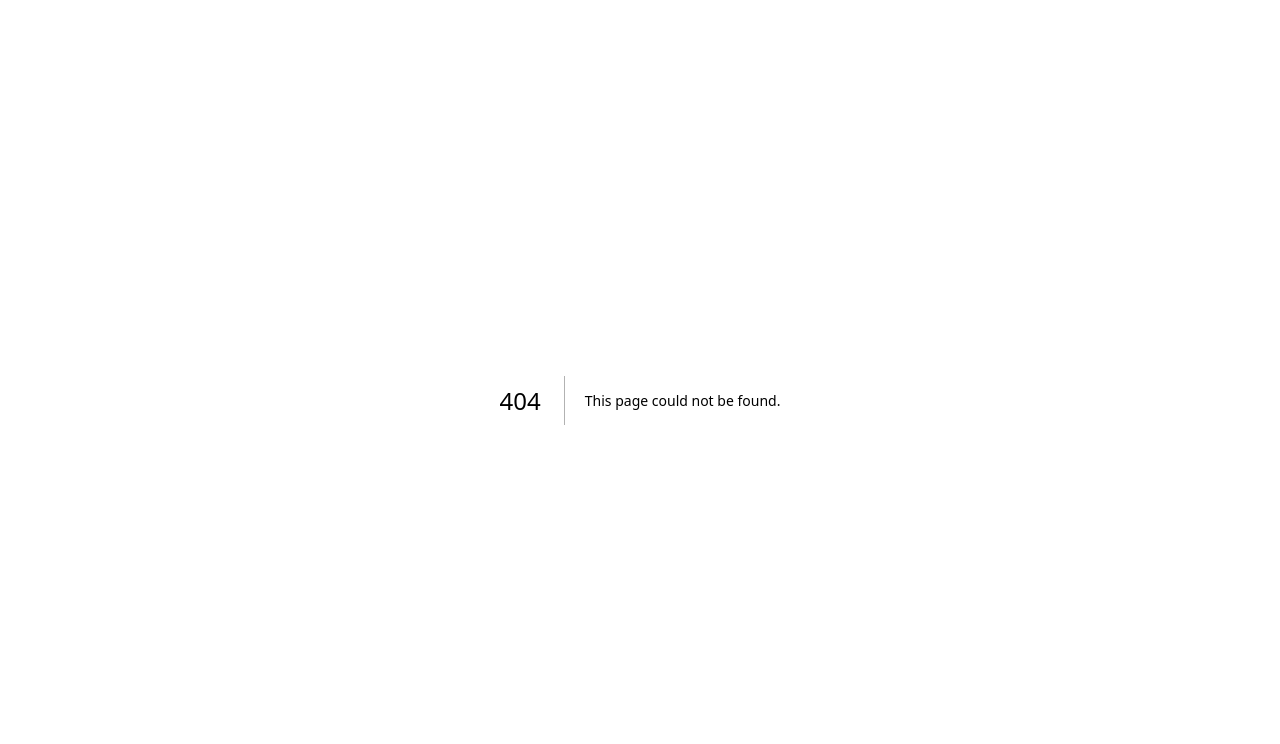
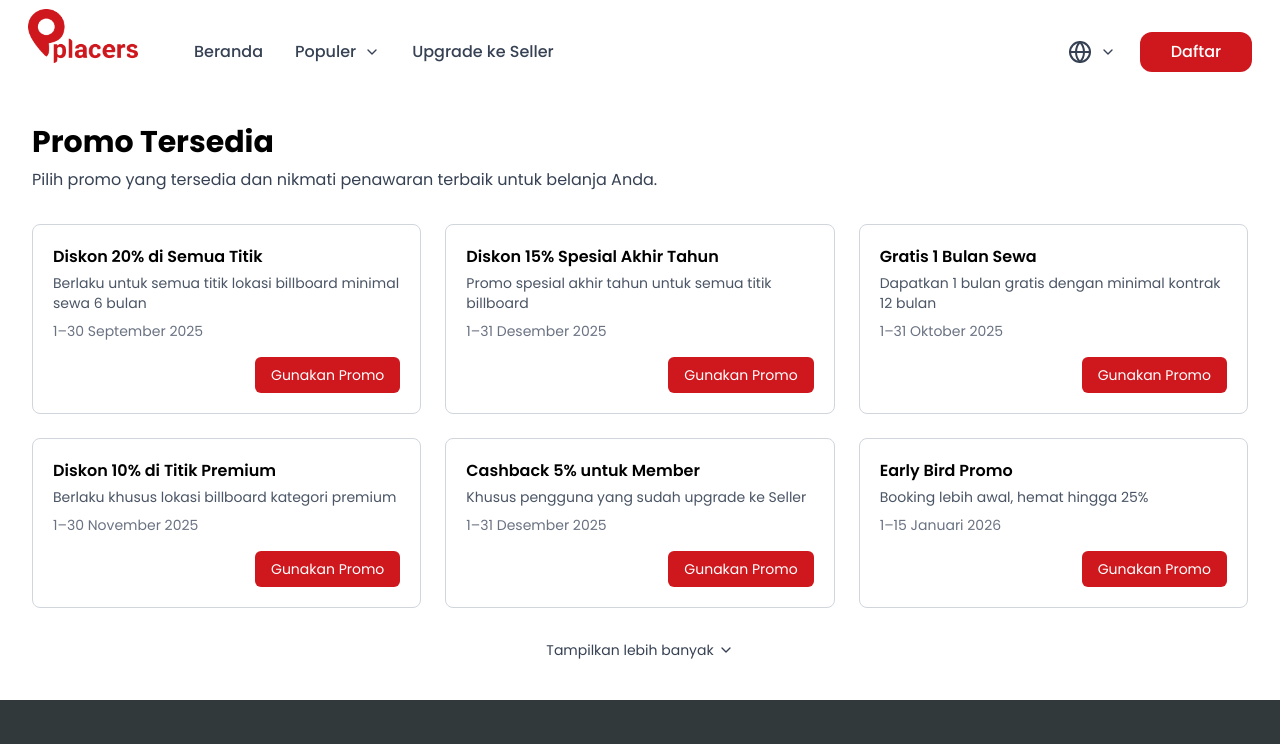
Before and after one commit to Utero-Interns/placers-website, a Next.js app: page /promo in a window 1280 px wide. Before the commit this address had no page. Shown: the top 744 px of the page. Built offline with nearby package versions, Linux system fonts and the light colour scheme.

Commit message:
feat: create PromoPage component to display promotional offers with toggle functionality

```diff
--- /dev/null
+++ b/app/promo/page.tsx
@@ -0,0 +1,91 @@
+"use client";
+
+import { useState } from "react";
+import NavBar from "@/components/NavBar";
+import FootBar from "@/components/footer/FootBar";
+import PromoCard from "@/components/promo/PromoCard";
+import { ChevronDown, ChevronUp } from "lucide-react";
+
+export default function PromoPage() {
+  const [showAll, setShowAll] = useState(false);
+
+  const promos = [
+    {
+      title: "Diskon 20% di Semua Titik",
+      description: "Berlaku untuk semua titik lokasi billboard minimal sewa 6 bulan",
+      period: "1–30 September 2025",
+    },
+    {
+      title: "Diskon 15% Spesial Akhir Tahun",
+      description: "Promo spesial akhir tahun untuk semua titik billboard",
+      period: "1–31 Desember 2025",
+    },
+    {
+      title: "Gratis 1 Bulan Sewa",
+      description: "Dapatkan 1 bulan gratis dengan minimal kontrak 12 bulan",
+      period: "1–31 Oktober 2025",
+    },
+    {
+      title: "Diskon 10% di Titik Premium",
+      description: "Berlaku khusus lokasi billboard kategori premium",
+      period: "1–30 November 2025",
+    },
+    {
+      title: "Cashback 5% untuk Member",
+      description: "Khusus pengguna yang sudah upgrade ke Seller",
+      period: "1–31 Desember 2025",
+    },
+    {
+      title: "Early Bird Promo",
+      description: "Booking lebih awal, hemat hingga 25%",
+      period: "1–15 Januari 2026",
+    },
+    {
+      title: "Bonus Spot Tambahan",
+      description: "Dapatkan spot tambahan gratis untuk kontrak min 3 bulan",
+      period: "1–31 Januari 2026",
+    },
+  ];
+
+  // Kalau showAll false → tampil 6, kalau true → tampil semua
+  const visiblePromos = showAll ? promos : promos.slice(0, 6);
+
+  return (
+    <div className="bg-white min-h-screen flex flex-col">
+      <NavBar />
+
+      <main className="flex-grow max-w-7xl mx-auto w-full px-4 sm:px-6 lg:px-8 py-10">
+        {/* Heading */}
+        <h1 className="text-2xl md:text-3xl font-bold text-black">Promo Tersedia</h1>
+        <p className="text-gray-700 mt-2">
+          Pilih promo yang tersedia dan nikmati penawaran terbaik untuk belanja Anda.
+        </p>
+
+        {/* Grid Promo */}
+        <div className="grid grid-cols-1 sm:grid-cols-2 lg:grid-cols-3 gap-6 mt-8">
+          {visiblePromos.map((promo, index) => (
+            <PromoCard key={index} {...promo} />
+          ))}
+        </div>
+
+        {/* Tampilkan lebih banyak / Tutup */}
+        {promos.length > 6 && (
+          <div className="flex justify-center mt-8">
+            <button
+              onClick={() => setShowAll(!showAll)}
+              className="flex items-center gap-1 text-sm text-gray-700 hover:text-black"
+            >
+              {showAll ? "Tutup promo" : "Tampilkan lebih banyak"}
+              {/* <span className="bg-[var(--color-primary)] text-white text-xs px-2 py-0.5 rounded-md">
+                {promos.length - 6}
+              </span> */}
+              {showAll ? <ChevronUp size={16} /> : <ChevronDown size={16} />}
+            </button>
+          </div>
+        )}
+      </main>
+
+      <FootBar />
+    </div>
+  );
+}
```
